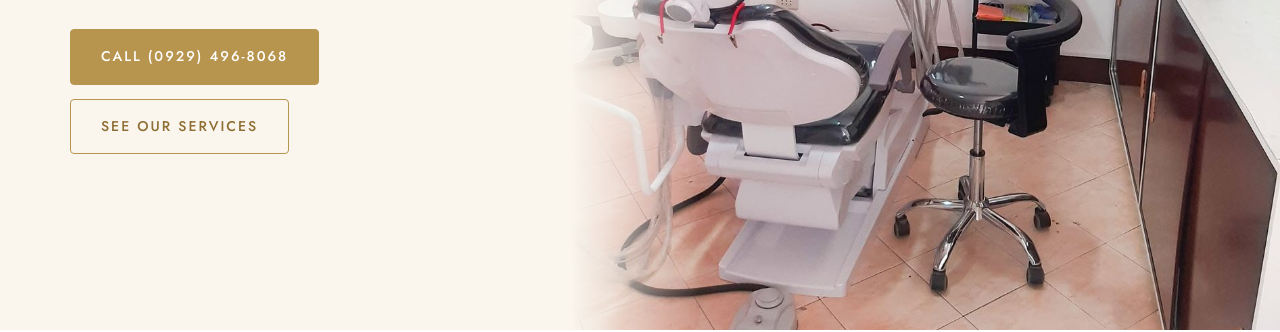
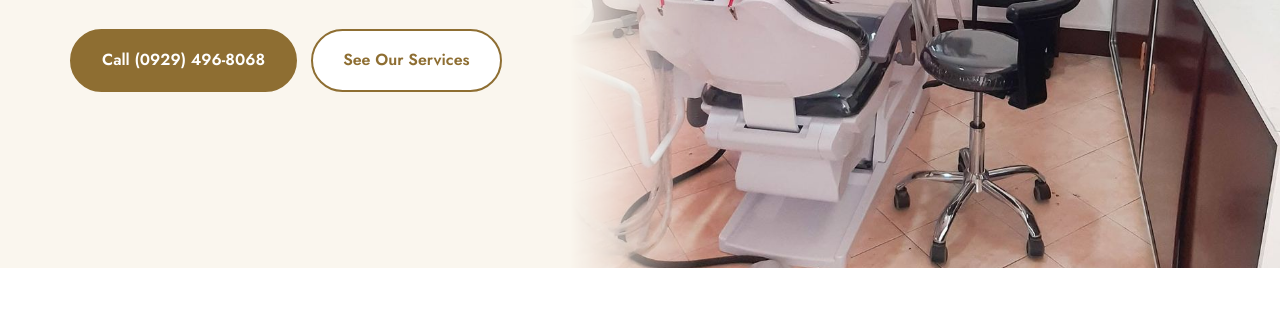
Before and after one commit to robgparedes/demos, a plain HTML site: page querol-dental-sta-rosa/index.html in a window 1280 px wide. Shown: the part 488-820 px from the top of the page. Drawn offline with nearby package versions, Linux system fonts and the light colour scheme.

Commit message:
Querol: hero buttons match sample (pill, sentence case)
Co-Authored-By: Claude Opus 5.5 <noreply@anthropic.com>
Claude-Session: https://claude.ai/code/session_01EKhaiTKPSe57Hnz7Xr7gJf

```diff
--- a/querol-dental-sta-rosa/index.html
+++ b/querol-dental-sta-rosa/index.html
@@ -75,6 +75,11 @@
   .tagline{font-family:var(--serif);font-style:italic;font-size:1.45rem;color:var(--gold-dark);margin-bottom:1.2rem}
   .hero p.intro{color:var(--muted);max-width:480px;margin-bottom:2rem}
   .hero-actions{display:flex;gap:14px;flex-wrap:wrap}
+  .hero-actions .btn{border-radius:999px;text-transform:none;letter-spacing:0;font-size:1rem;font-weight:600;padding:16px 30px;border-width:2px;white-space:nowrap}
+  .hero-actions .btn-gold{background:var(--gold-dark);border-color:var(--gold-dark)}
+  .hero-actions .btn-gold:hover{background:var(--ink);border-color:var(--ink)}
+  .hero-actions .btn-line{background:var(--white);color:var(--gold-dark);border-color:var(--gold-dark)}
+  .hero-actions .btn-line:hover{background:var(--gold-dark);color:var(--white)}
   .hero-facts{display:flex;gap:34px;margin-top:2.6rem;padding-top:1.6rem;border-top:1px solid var(--line);flex-wrap:wrap}
   .hero-facts div{font-size:.92rem;color:var(--muted)}
   .hero-facts b{display:block;font-family:var(--serif);font-size:1.2rem;color:var(--ink);font-weight:600}
```
